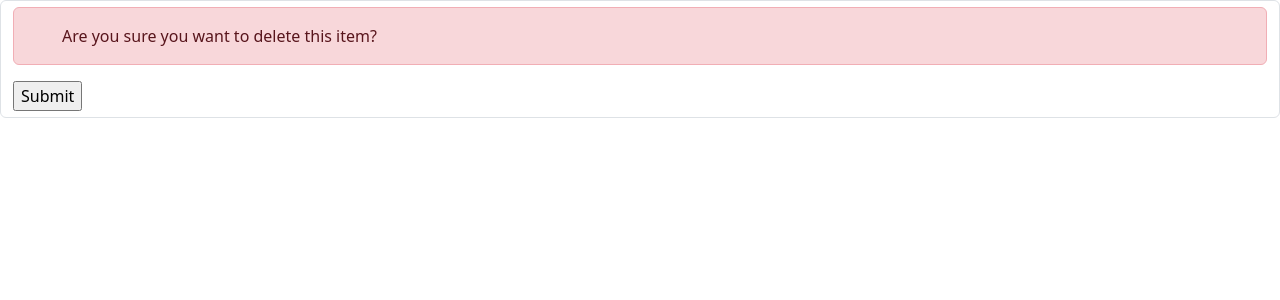
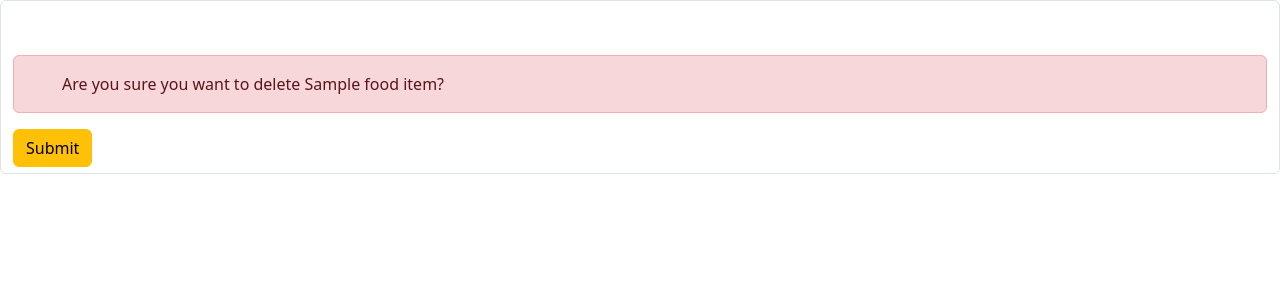
Before and after one commit to RalitsaTerzieva/calorie-food-app, a Django app: page /delete/1 in a window 1280 px wide. Shown: the top 300 px of the page. Run offline with Django 3.2, Linux system fonts and the light colour scheme; tables that the repository leaves empty hold one stand-in row (values such as "Sample post").

Commit message:
Add one more cell and style delete page

```diff
--- a/calorie_project/calorie/templates/food/delete.html
+++ b/calorie_project/calorie/templates/food/delete.html
@@ -14,13 +14,13 @@
 
         <form class='form-control' method='POST'>
             {% csrf_token %}
-            <div class="alert alert-danger d-flex align-items-center" role="alert">
+            <div class="alert alert-danger d-flex align-items-center mt-5" role="alert">
                 <svg class="bi flex-shrink-0 me-2" width="24" height="24" role="img" aria-label="Danger:"><use xlink:href="#exclamation-triangle-fill"/></svg>
                 <div>
-                  Are you sure you want to delete this item?
+                  Are you sure you want to delete {{ consumed_food.food_consumed.name }} item?
                 </div>
             </div>
-            <input type='submit'/>
+            <input type='submit' class='btn btn-warning'/>
         </form>
 
 
--- a/calorie_project/calorie/templates/food/index.html
+++ b/calorie_project/calorie/templates/food/index.html
@@ -89,6 +89,7 @@
                                     <td id='totalFats' class='fw-bold'></td>
                                     <td id='totalProtein' class='fw-bold'></td>
                                     <td id='totalCalories' class='fw-bold'></td>
+                                    <td id='totalCalories' class='fw-bold'></td>
                                 </tr>
                             </tbody>
                         </table>
--- a/calorie_project/calorie/views.py
+++ b/calorie_project/calorie/views.py
@@ -19,7 +19,7 @@ def delete_consume(request,id):
     if request.method == 'POST':
         consumed_food.delete()
         return redirect('/')
-    return render(request, 'food/delete.html')
+    return render(request, 'food/delete.html',{'consumed_food': consumed_food})
 
 def delete_all(request):
     all_items = Consume.objects.all()
```
